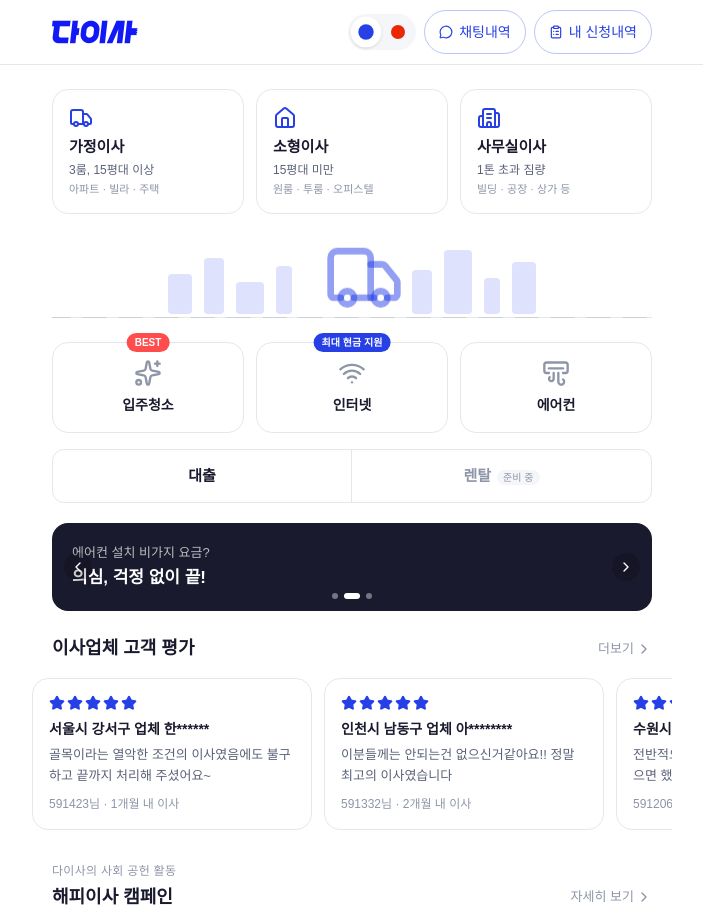
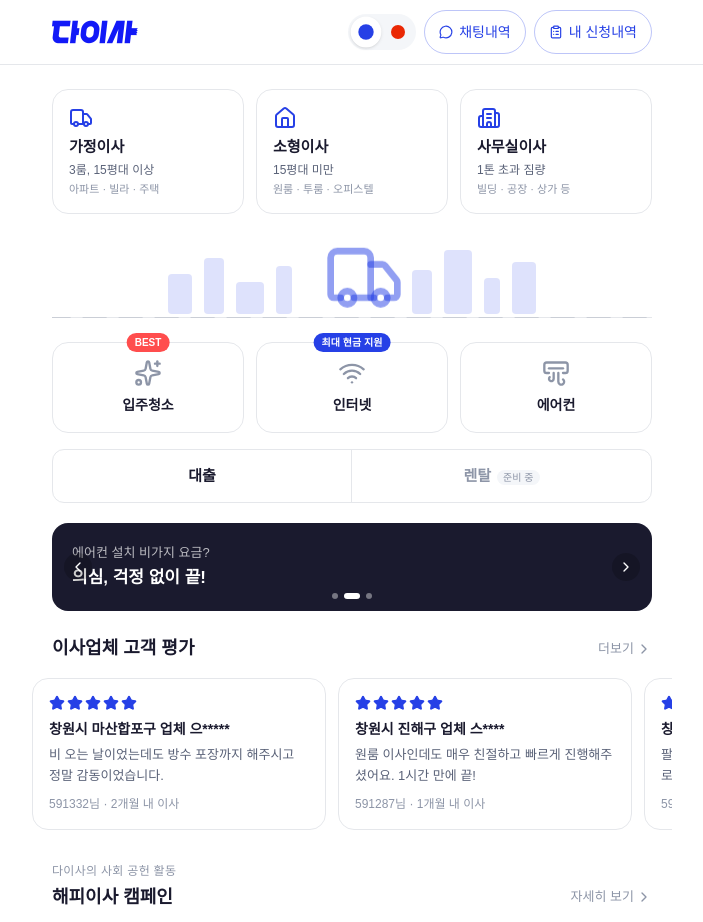
Before and after one commit to redbear7/da24, a Next.js app: page / in a window 1280 px wide. Shown: the top 922 px of the page, without its empty margins (288-991 px from the left). Built offline with nearby package versions, Linux system fonts and the light colour scheme.

Commit message:
fix: 고객평가 카드 반응형 너비 + 4초 자동슬라이드 + 창원시 리뷰 복원
- 카드 너비: 화면 절반 크기 (2장 동시 표시)
- 자동 슬라이드: 3초→4초
- 리뷰 데이터: 서울/인천/수원→창원시 5개 복원
- 마우스/터치 드래그 유지

```diff
--- a/app/page.tsx
+++ b/app/page.tsx
@@ -79,32 +79,13 @@ const BANNERS = [
   },
 ];
 
-/* ─── 고객 리뷰 ─── */
+/* ─── 고객 리뷰 (최근 5개, 창원시) ─── */
 const REVIEWS = [
-  {
-    area: "서울시 강서구",
-    company: "업체 한******",
-    rating: 5,
-    text: "골목이라는 열악한 조건의 이사였음에도 불구하고 끝까지 처리해 주셨어요~",
-    id: "591423",
-    period: "1개월 내 이사",
-  },
-  {
-    area: "인천시 남동구",
-    company: "업체 아********",
-    rating: 5,
-    text: "이분들께는 안되는건 없으신거같아요!! 정말 최고의 이사였습니다",
-    id: "591332",
-    period: "2개월 내 이사",
-  },
-  {
-    area: "수원시",
-    company: "업체 대***",
-    rating: 3,
-    text: "전반적으로 괜찮았는데 좀 더 꼼꼼하게 해주셨으면 했습니다",
-    id: "591206",
-    period: "1개월 내 이사",
-  },
+  { area: "창원시 성산구", company: "업체 한*****", rating: 5, text: "용지동에서 상남동으로 이사했는데, 사다리차 작업도 완벽했고 가격도 합리적이었습니다.", id: "591423", period: "1개월 내 이사" },
+  { area: "창원시 마산합포구", company: "업체 으*****", rating: 5, text: "비 오는 날이었는데도 방수 포장까지 해주시고 정말 감동이었습니다.", id: "591332", period: "2개월 내 이사" },
+  { area: "창원시 진해구", company: "업체 스****", rating: 5, text: "원룸 이사인데도 매우 친절하고 빠르게 진행해주셨어요. 1시간 만에 끝!", id: "591287", period: "1개월 내 이사" },
+  { area: "창원시 의창구", company: "업체 새****", rating: 4, text: "팔용동에서 봉곡동으로 이사했어요. 5톤 트럭으로 한 번에 다 옮겨주셨습니다.", id: "591206", period: "3주 내 이사" },
+  { area: "창원시 마산회원구", company: "업체 굿***", rating: 5, text: "양덕동 신축 아파트로 이사했는데 바닥 보양 작업까지 꼼꼼하게 해주셨어요.", id: "591189", period: "1개월 내 이사" },
 ];
 
 export default function HomePage() {
@@ -324,18 +305,24 @@ function ReviewAutoSlider({ reviews }: { reviews: typeof REVIEWS }) {
   const isDragging = useRef(false);
   const startX = useRef(0);
   const scrollLeft = useRef(0);
-  const CARD_W = 280;
   const GAP = 12;
+
+  const getCardWidth = () => {
+    if (typeof window === "undefined") return 280;
+    const vw = Math.min(window.innerWidth, 640);
+    return Math.floor((vw - 40 - GAP) / 2); // 2장 보이게 (px-5 양쪽 = 40)
+  };
 
   const startAuto = useCallback(() => {
     if (timerRef.current) clearInterval(timerRef.current);
     timerRef.current = setInterval(() => {
       if (!scrollRef.current || isDragging.current) return;
       const el = scrollRef.current;
+      const cardW = getCardWidth();
       const max = el.scrollWidth - el.clientWidth;
-      const next = el.scrollLeft + CARD_W + GAP;
+      const next = el.scrollLeft + cardW + GAP;
       el.scrollTo({ left: next > max ? 0 : next, behavior: "smooth" });
-    }, 3000);
+    }, 4000);
   }, []);
 
   useEffect(() => {
@@ -381,7 +368,7 @@ function ReviewAutoSlider({ reviews }: { reviews: typeof REVIEWS }) {
           key={i}
           href="/review"
           className="bg-card border border-border rounded-2xl p-4 shrink-0"
-          style={{ width: CARD_W, scrollSnapAlign: "start" }}
+          style={{ width: "calc((min(100vw, 640px) - 40px - 12px) / 2)", minWidth: 240, scrollSnapAlign: "start" }}
           onClick={(e) => { if (Math.abs((scrollRef.current?.scrollLeft || 0) - scrollLeft.current) > 5) e.preventDefault(); }}
         >
           <div className="flex gap-0.5 mb-2">
```
